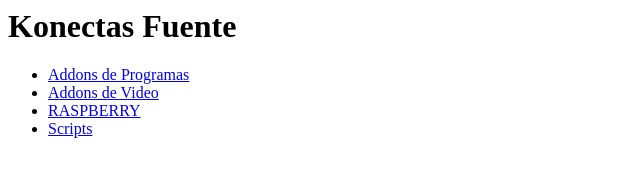
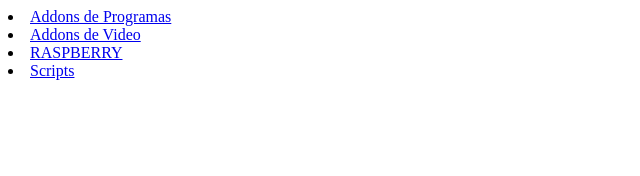
Before and after one commit to SomeoneLikeYou462/Konectas-Fuente, a website: page ADDONS KODI 18, 19 Y 20/index.html in a window 1280 px wide. Shown: the whole page, without its empty margins (0-640 px from the left). Drawn offline with Linux system fonts and the light colour scheme.

Commit message:
:robot: HTML files generated

```diff
--- a/ADDONS KODI 18, 19 Y 20/index.html
+++ b/ADDONS KODI 18, 19 Y 20/index.html
@@ -1,10 +1,4 @@
-
-<html>
- <head>
- <h1>Konectas Fuente</h1>
- </head>
- <body><ul><li><a href="Addons%20de%20Programas">Addons de Programas</a></li>
-<li><a href="Addons%20de%20Video">Addons de Video</a></li>
-<li><a href="RASPBERRY">RASPBERRY</a></li>
-<li><a href="Scripts">Scripts</a></li>
-</ul>
+<li><a href="Addons%20de%20Programas/">Addons de Programas</a></li>
+<li><a href="Addons%20de%20Video/">Addons de Video</a></li>
+<li><a href="RASPBERRY/">RASPBERRY</a></li>
+<li><a href="Scripts/">Scripts</a></li>
```
Also changed, not shown: ADDONS KODI 18, 19 Y 20/Addons de Programas/index.html (+1 -7 lines), ADDONS KODI 18, 19 Y 20/Addons de Video/index.html (+1 -7 lines), ADDONS KODI 18, 19 Y 20/RASPBERRY/index.html (+1 -7 lines), ADDONS KODI 18, 19 Y 20/Scripts/index.html (+1 -7 lines), index.html (+1 -7 lines).
